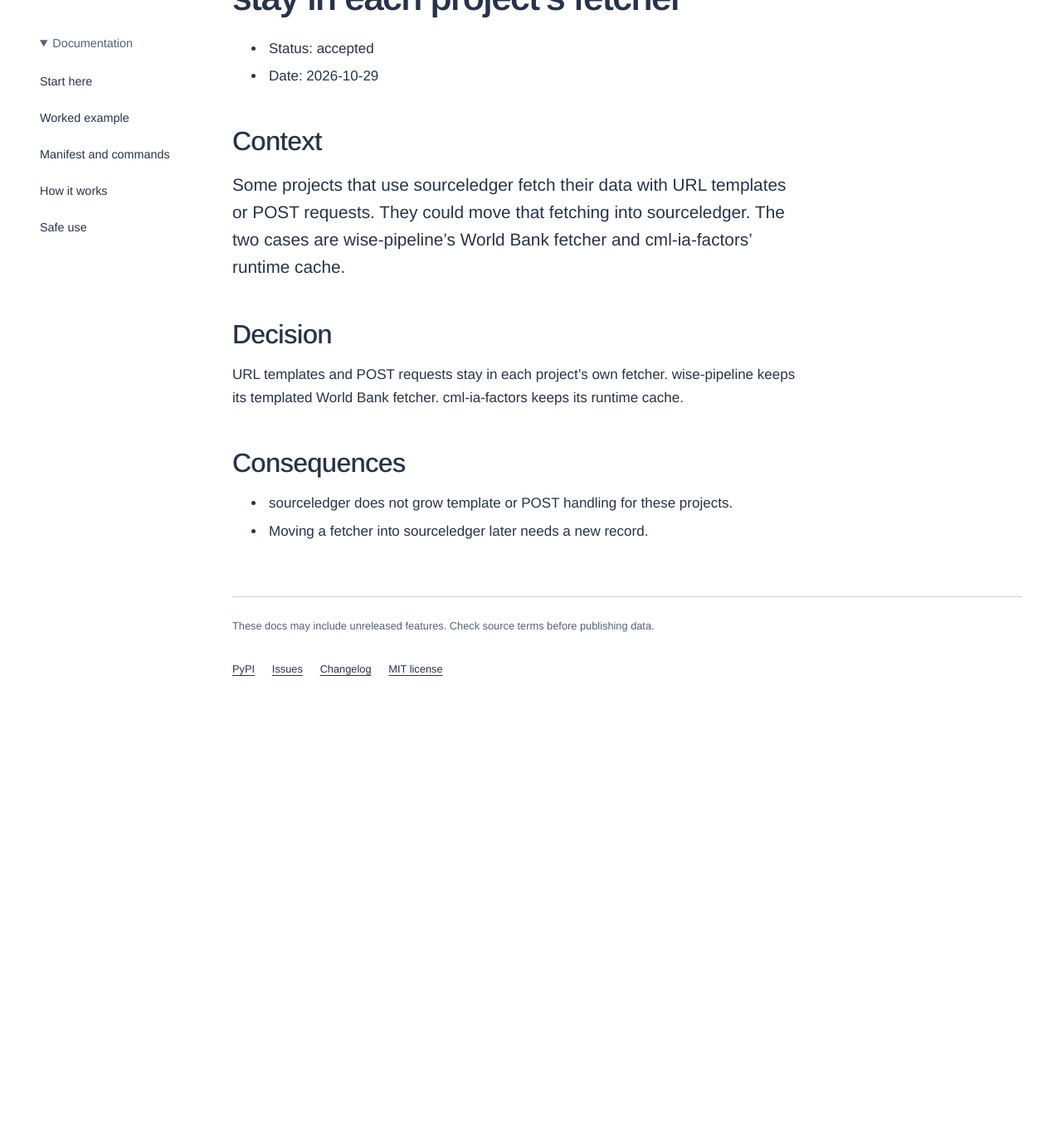
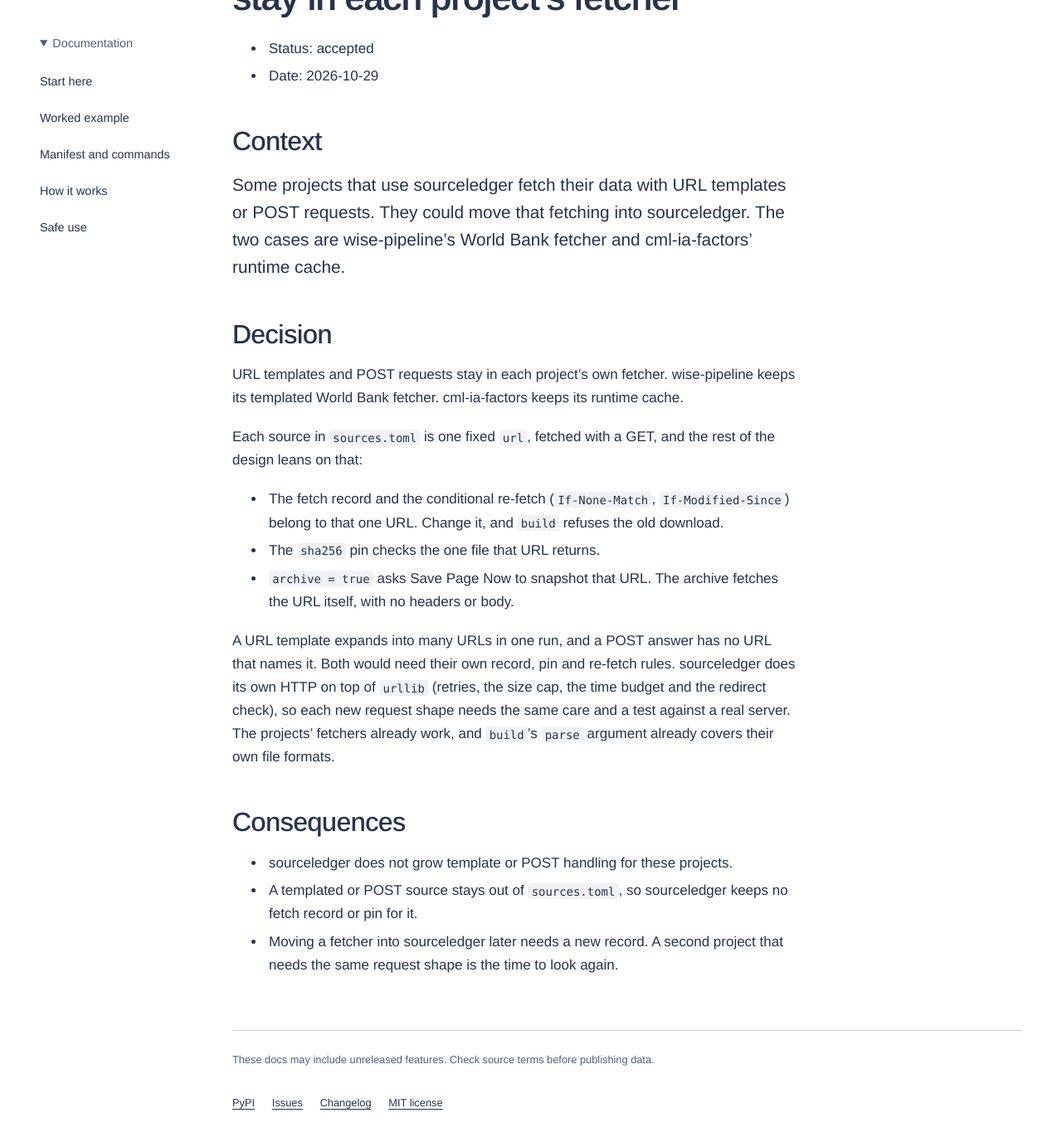
Before and after one commit to simonvanlierde/sourceledger, a Jekyll site: the page built from docs/decisions/0002-fetchers-stay-in-each-project.md, in a window 1280 px wide and 1400 px high, scrolled down 229 px. Shown: the top 1377 px of the window at 83% size. Built offline with Jekyll 4.4.1, drawn with Linux system fonts in a browser that asks for light colours; our own code applies the rules of GitHub Pages for plain Markdown files; before the commit the page ends 1106 px from its top, so only the background shows below that.

Commit message:
docs(decisions): say why fetchers stay in each project
Each source is one fixed GET url, and the fetch record, the conditional re-fetch, the sha256 pin and the archive snapshot all depend on it. A URL template or a POST body has no single url to key them on.

Signed-off-by: Simon van Lierde <90462640+simonvanlierde@users.noreply.github.com>

```diff
--- a/docs/decisions/0002-fetchers-stay-in-each-project.md
+++ b/docs/decisions/0002-fetchers-stay-in-each-project.md
@@ -11,7 +11,16 @@ Some projects that use sourceledger fetch their data with URL templates or POST
 
 URL templates and POST requests stay in each project's own fetcher. wise-pipeline keeps its templated World Bank fetcher. cml-ia-factors keeps its runtime cache.
 
+Each source in `sources.toml` is one fixed `url`, fetched with a GET, and the rest of the design leans on that:
+
+- The fetch record and the conditional re-fetch (`If-None-Match`, `If-Modified-Since`) belong to that one URL. Change it, and `build` refuses the old download.
+- The `sha256` pin checks the one file that URL returns.
+- `archive = true` asks Save Page Now to snapshot that URL. The archive fetches the URL itself, with no headers or body.
+
+A URL template expands into many URLs in one run, and a POST answer has no URL that names it. Both would need their own record, pin and re-fetch rules. sourceledger does its own HTTP on top of `urllib` (retries, the size cap, the time budget and the redirect check), so each new request shape needs the same care and a test against a real server. The projects' fetchers already work, and `build`'s `parse` argument already covers their own file formats.
+
 ## Consequences
 
 - sourceledger does not grow template or POST handling for these projects.
-- Moving a fetcher into sourceledger later needs a new record.
+- A templated or POST source stays out of `sources.toml`, so sourceledger keeps no fetch record or pin for it.
+- Moving a fetcher into sourceledger later needs a new record. A second project that needs the same request shape is the time to look again.
```
